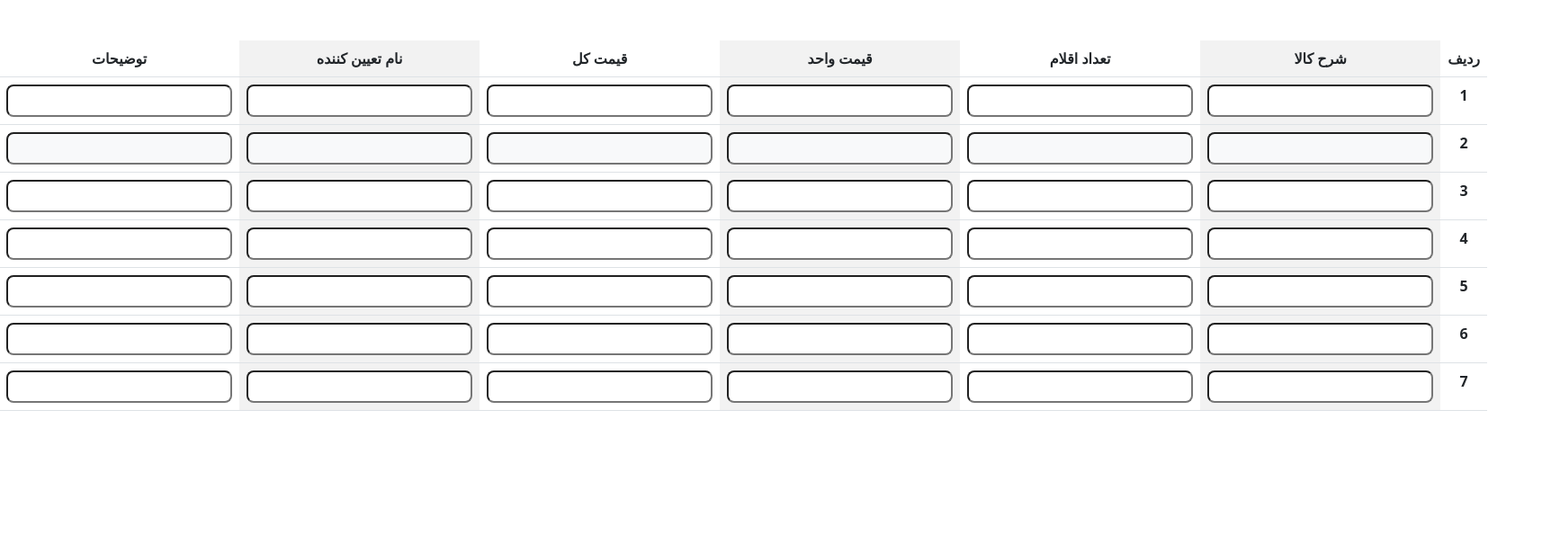
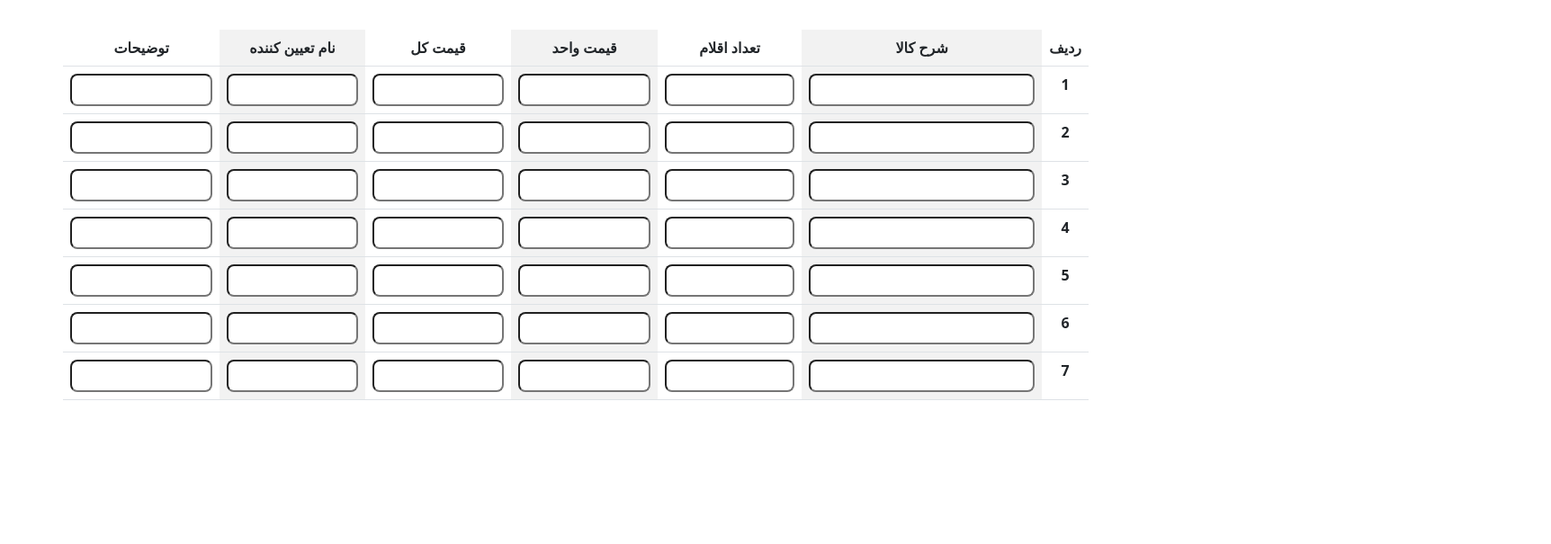
Before and after one commit to pouyasadeqii/Form, a plain HTML site: page index.html in a window 1280 px wide. Shown: the part 195-800 px from the top of the page at 90% size, 1724 px wide, since content can reach past the window. Drawn offline with Linux system fonts and the light colour scheme.

Commit message:
STYLE : change some styles

```diff
--- a/index.html
+++ b/index.html
@@ -18,10 +18,10 @@
     <section class="container">
       <h1 class="text-center mb-3">فرم استعلام بها خرید کالا</h1>
       <div class="row mb-5">
-        <div class="col-6">
+        <div class="col-3">
           <h2 class="d-inline-block border-bottom py-2">استعلام بها</h2>
         </div>
-        <div class="col-6 d-flex flex-column gap-1 align-items-end">
+        <div class="col-9 d-flex flex-column gap-1 align-items-end">
           <div class="d-flex justify-content-between w-50">
             <label for="date">تاریخ استعلام</label>
             <input
@@ -56,35 +56,35 @@
         <table class="table table-striped-columns">
           <thead>
             <tr>
-              <th scope="col" class="text-center">ردیف</th>
-              <th scope="col" class="text-center">شرح کالا</th>
-              <th scope="col" class="text-center">تعداد اقلام</th>
-              <th scope="col" class="text-center">قیمت واحد</th>
-              <th scope="col" class="text-center">قیمت کل</th>
-              <th scope="col" class="text-center">نام تعیین کننده</th>
-              <th scope="col" class="text-center">توضیحات</th>
+              <th class="text-center">ردیف</th>
+              <th class="text-center">شرح کالا</th>
+              <th class="text-center">تعداد اقلام</th>
+              <th class="text-center">قیمت واحد</th>
+              <th class="text-center">قیمت کل</th>
+              <th class="text-center">نام تعیین کننده</th>
+              <th class="text-center">توضیحات</th>
             </tr>
           </thead>
           <tbody>
             <tr>
               <th scope="row" class="text-center">1</th>
               <td>
-                <input type="text" class="rounded-3 px-2 py-1 d-inline-block" />
+                <input type="text" class="rounded-3 w-100 px-2 py-1 d-inline-block" />
               </td>
               <td>
-                <input type="text" class="rounded-3 px-2 py-1 d-inline-block" />
+                <input type="text" class="rounded-3 w-100 px-2 py-1 d-inline-block" />
               </td>
               <td>
-                <input type="text" class="rounded-3 px-2 py-1 d-inline-block" />
+                <input type="text" class="rounded-3 w-100 px-2 py-1 d-inline-block" />
               </td>
               <td>
-                <input type="text" class="rounded-3 px-2 py-1 d-inline-block" />
+                <input type="text" class="rounded-3 w-100 px-2 py-1 d-inline-block" />
               </td>
               <td>
-                <input type="text" class="rounded-3 px-2 py-1 d-inline-block" />
+                <input type="text" class="rounded-3 w-100 px-2 py-1 d-inline-block" />
               </td>
               <td>
-                <input type="text" class="rounded-3 px-2 py-1 d-inline-block" />
+                <input type="text" class="rounded-3 w-100 px-2 py-1 d-inline-block" />
               </td>
             </tr>
             <tr>
@@ -92,143 +92,143 @@
               <td>
                 <input
                   type="text"
-                  class="rounded-3 px-2 py-1 d-inline-block bg-light"
+                  class="rounded-3 px-2 py-1 d-inline-block"
                 />
               </td>
               <td>
                 <input
                   type="text"
-                  class="rounded-3 px-2 py-1 d-inline-block bg-light"
+                  class="rounded-3 w-100 px-2 py-1 d-inline-block"
                 />
               </td>
               <td>
                 <input
                   type="text"
-                  class="rounded-3 px-2 py-1 d-inline-block bg-light"
+                  class="rounded-3 w-100 px-2 py-1 d-inline-block"
                 />
               </td>
               <td>
                 <input
                   type="text"
-                  class="rounded-3 px-2 py-1 d-inline-block bg-light"
+                  class="rounded-3 w-100 px-2 py-1 d-inline-block"
                 />
               </td>
               <td>
                 <input
                   type="text"
-                  class="rounded-3 px-2 py-1 d-inline-block bg-light"
+                  class="rounded-3 w-100 px-2 py-1 d-inline-block"
                 />
               </td>
               <td>
                 <input
                   type="text"
-                  class="rounded-3 px-2 py-1 d-inline-block bg-light"
+                  class="rounded-3 w-100 px-2 py-1 d-inline-block"
                 />
               </td>
             </tr>
             <tr>
               <th scope="row" class="text-center">3</th>
               <td>
-                <input type="text" class="rounded-3 px-2 py-1 d-inline-block" />
+                <input type="text" class="rounded-3 w-100 px-2 py-1 d-inline-block" />
               </td>
               <td>
-                <input type="text" class="rounded-3 px-2 py-1 d-inline-block" />
+                <input type="text" class="rounded-3 w-100 px-2 py-1 d-inline-block" />
               </td>
               <td>
-                <input type="text" class="rounded-3 px-2 py-1 d-inline-block" />
+                <input type="text" class="rounded-3 w-100 px-2 py-1 d-inline-block" />
               </td>
               <td>
-                <input type="text" class="rounded-3 px-2 py-1 d-inline-block" />
+                <input type="text" class="rounded-3 w-100 px-2 py-1 d-inline-block" />
               </td>
               <td>
-                <input type="text" class="rounded-3 px-2 py-1 d-inline-block" />
+                <input type="text" class="rounded-3 w-100 px-2 py-1 d-inline-block" />
               </td>
               <td>
-                <input type="text" class="rounded-3 px-2 py-1 d-inline-block" />
+                <input type="text" class="rounded-3 w-100 px-2 py-1 d-inline-block" />
               </td>
             </tr>
             <tr>
               <th scope="row" class="text-center">4</th>
               <td>
-                <input type="text" class="rounded-3 px-2 py-1 d-inline-block" />
+                <input type="text" class="rounded-3 w-100 px-2 py-1 d-inline-block" />
               </td>
               <td>
-                <input type="text" class="rounded-3 px-2 py-1 d-inline-block" />
+                <input type="text" class="rounded-3 w-100 px-2 py-1 d-inline-block" />
               </td>
               <td>
-                <input type="text" class="rounded-3 px-2 py-1 d-inline-block" />
+                <input type="text" class="rounded-3 w-100 px-2 py-1 d-inline-block" />
               </td>
               <td>
-                <input type="text" class="rounded-3 px-2 py-1 d-inline-block" />
+                <input type="text" class="rounded-3 w-100 px-2 py-1 d-inline-block" />
               </td>
               <td>
-                <input type="text" class="rounded-3 px-2 py-1 d-inline-block" />
+                <input type="text" class="rounded-3 w-100 px-2 py-1 d-inline-block" />
               </td>
               <td>
-                <input type="text" class="rounded-3 px-2 py-1 d-inline-block" />
+                <input type="text" class="rounded-3 w-100 px-2 py-1 d-inline-block" />
               </td>
             </tr>
             <tr>
               <th scope="row" class="text-center">5</th>
               <td>
-                <input type="text" class="rounded-3 px-2 py-1 d-inline-block" />
+                <input type="text" class="rounded-3 w-100 px-2 py-1 d-inline-block" />
               </td>
               <td>
-                <input type="text" class="rounded-3 px-2 py-1 d-inline-block" />
+                <input type="text" class="rounded-3 w-100 px-2 py-1 d-inline-block" />
               </td>
               <td>
-                <input type="text" class="rounded-3 px-2 py-1 d-inline-block" />
+                <input type="text" class="rounded-3 w-100 px-2 py-1 d-inline-block" />
               </td>
               <td>
-                <input type="text" class="rounded-3 px-2 py-1 d-inline-block" />
+                <input type="text" class="rounded-3 w-100 px-2 py-1 d-inline-block" />
               </td>
               <td>
-                <input type="text" class="rounded-3 px-2 py-1 d-inline-block" />
+                <input type="text" class="rounded-3 w-100 px-2 py-1 d-inline-block" />
               </td>
               <td>
-                <input type="text" class="rounded-3 px-2 py-1 d-inline-block" />
+                <input type="text" class="rounded-3 w-100 px-2 py-1 d-inline-block" />
               </td>
             </tr>
             <tr>
               <th scope="row" class="text-center">6</th>
               <td>
-                <input type="text" class="rounded-3 px-2 py-1 d-inline-block" />
+                <input type="text" class="rounded-3 w-100 px-2 py-1 d-inline-block" />
               </td>
               <td>
-                <input type="text" class="rounded-3 px-2 py-1 d-inline-block" />
+                <input type="text" class="rounded-3 w-100 px-2 py-1 d-inline-block" />
               </td>
               <td>
-                <input type="text" class="rounded-3 px-2 py-1 d-inline-block" />
+                <input type="text" class="rounded-3 w-100 px-2 py-1 d-inline-block" />
               </td>
               <td>
-                <input type="text" class="rounded-3 px-2 py-1 d-inline-block" />
+                <input type="text" class="rounded-3 w-100 px-2 py-1 d-inline-block" />
               </td>
               <td>
-                <input type="text" class="rounded-3 px-2 py-1 d-inline-block" />
+                <input type="text" class="rounded-3 w-100 px-2 py-1 d-inline-block" />
               </td>
               <td>
-                <input type="text" class="rounded-3 px-2 py-1 d-inline-block" />
+                <input type="text" class="rounded-3 w-100 px-2 py-1 d-inline-block" />
               </td>
             </tr>
             <tr>
               <th scope="row" class="text-center">7</th>
               <td>
-                <input type="text" class="rounded-3 px-2 py-1 d-inline-block" />
+                <input type="text" class="rounded-3 w-100 px-2 py-1 d-inline-block" />
               </td>
               <td>
-                <input type="text" class="rounded-3 px-2 py-1 d-inline-block" />
+                <input type="text" class="rounded-3 w-100 px-2 py-1 d-inline-block" />
               </td>
               <td>
-                <input type="text" class="rounded-3 px-2 py-1 d-inline-block" />
+                <input type="text" class="rounded-3 w-100 px-2 py-1 d-inline-block" />
               </td>
               <td>
-                <input type="text" class="rounded-3 px-2 py-1 d-inline-block" />
+                <input type="text" class="rounded-3 w-100 px-2 py-1 d-inline-block" />
               </td>
               <td>
-                <input type="text" class="rounded-3 px-2 py-1 d-inline-block" />
+                <input type="text" class="rounded-3 w-100 px-2 py-1 d-inline-block" />
               </td>
               <td>
-                <input type="text" class="rounded-3 px-2 py-1 d-inline-block" />
+                <input type="text" class="rounded-3 w-100 px-2 py-1 d-inline-block" />
               </td>
             </tr>
           </tbody>
```
